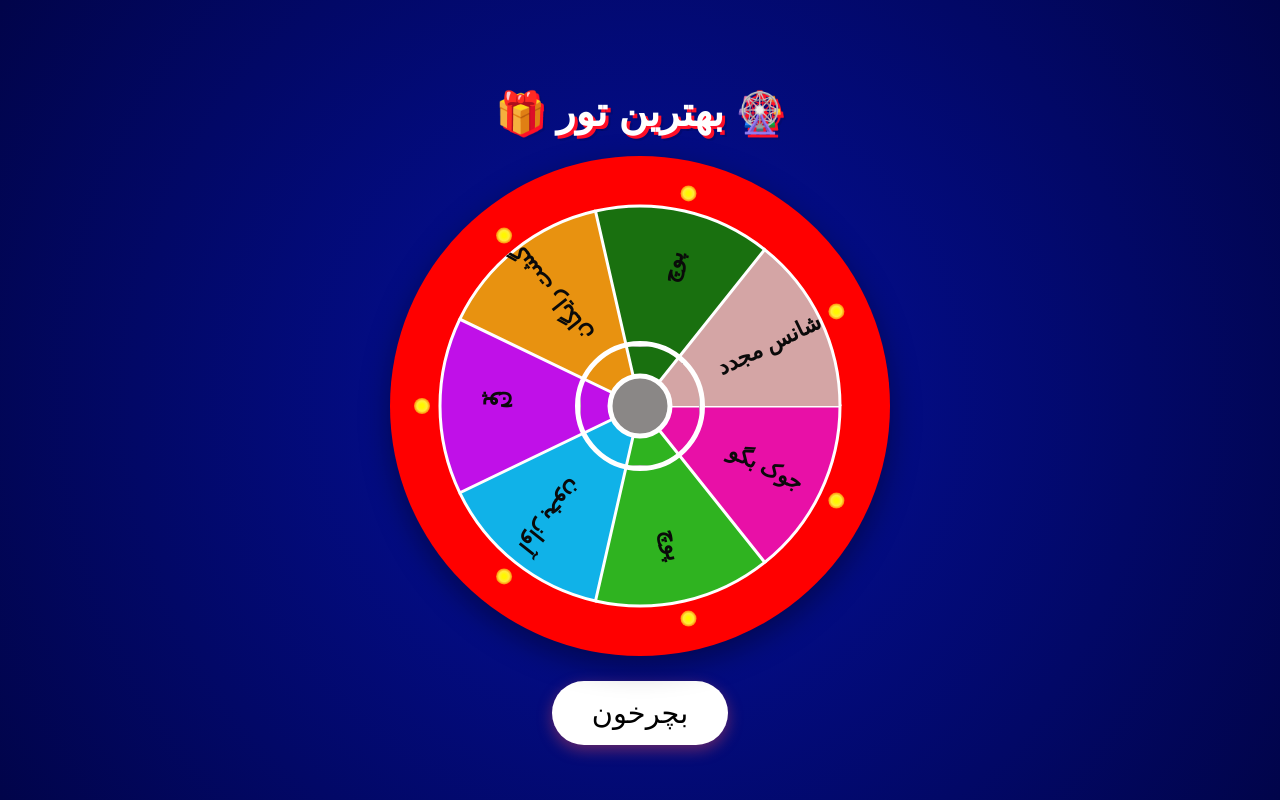
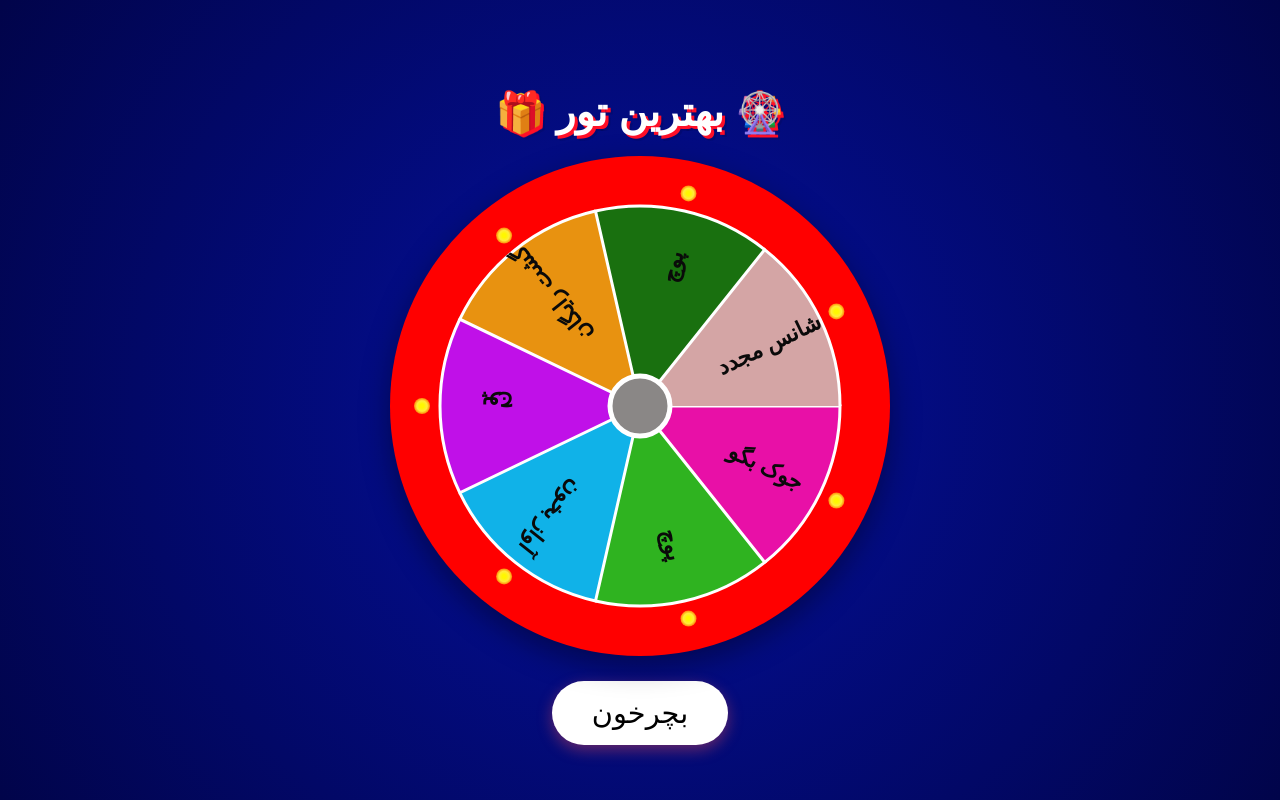
Before and after one commit to nimabeheshtisadr/BehtarinToor, a plain HTML site: page index.html in a window 1280 px wide. Drawn offline with Linux system fonts and the light colour scheme; a web font is replaced by a local one.

Commit message:
Update index.html
Update index.html

```diff
--- a/index.html
+++ b/index.html
@@ -90,7 +90,6 @@
 
   <div class="wheel-container">
     <canvas id="wheelCanvas" width="500" height="500"></canvas>
-    <img src="logo.png" class="center-logo" alt="">
     <div id="winMessage" class="win-message">
       <h3>نتیجه شانست 🎉</h3>
       <p id="prizeText"></p>
@@ -248,4 +247,5 @@
     drawWheel();
   </script>
 </body>
+
 </html>
```
